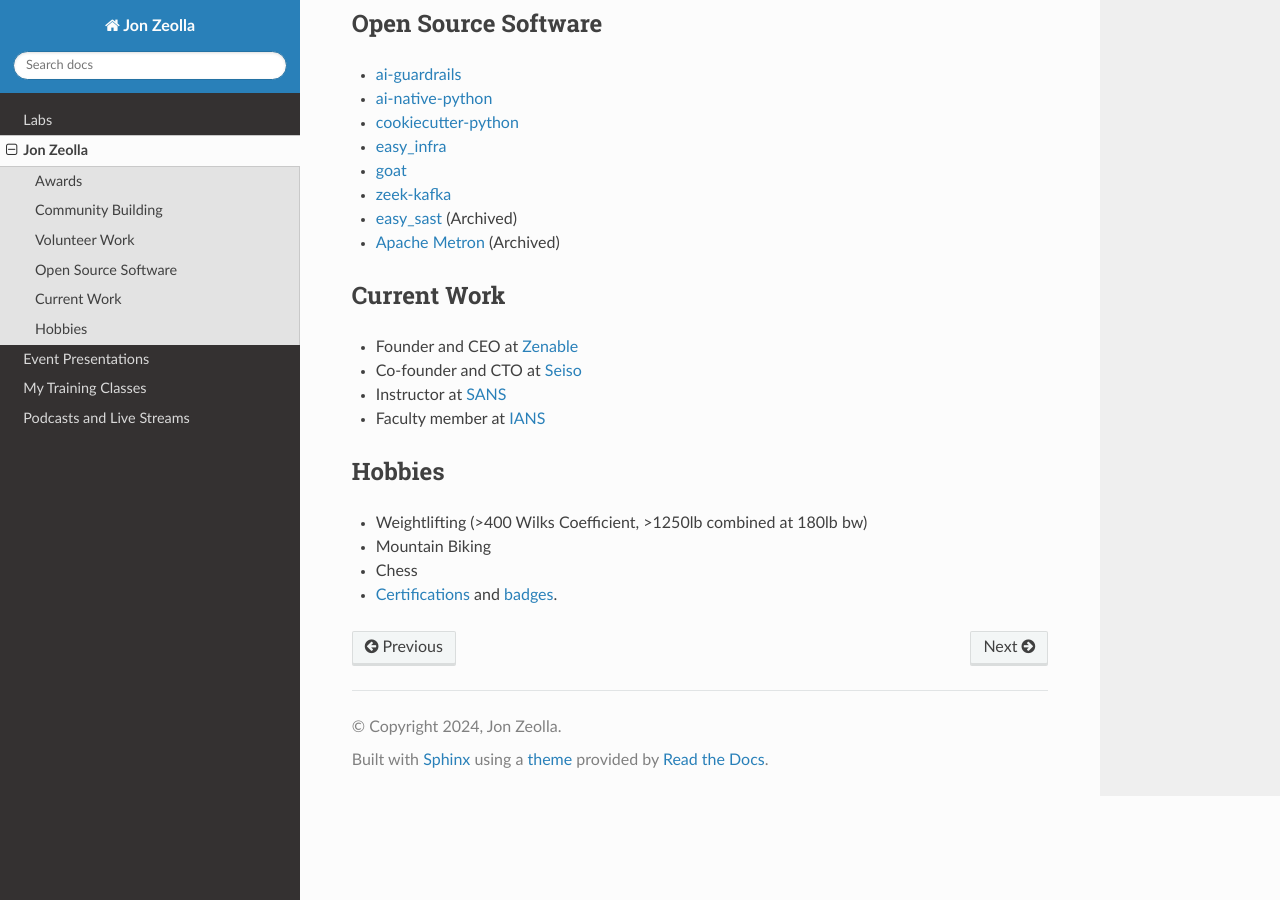
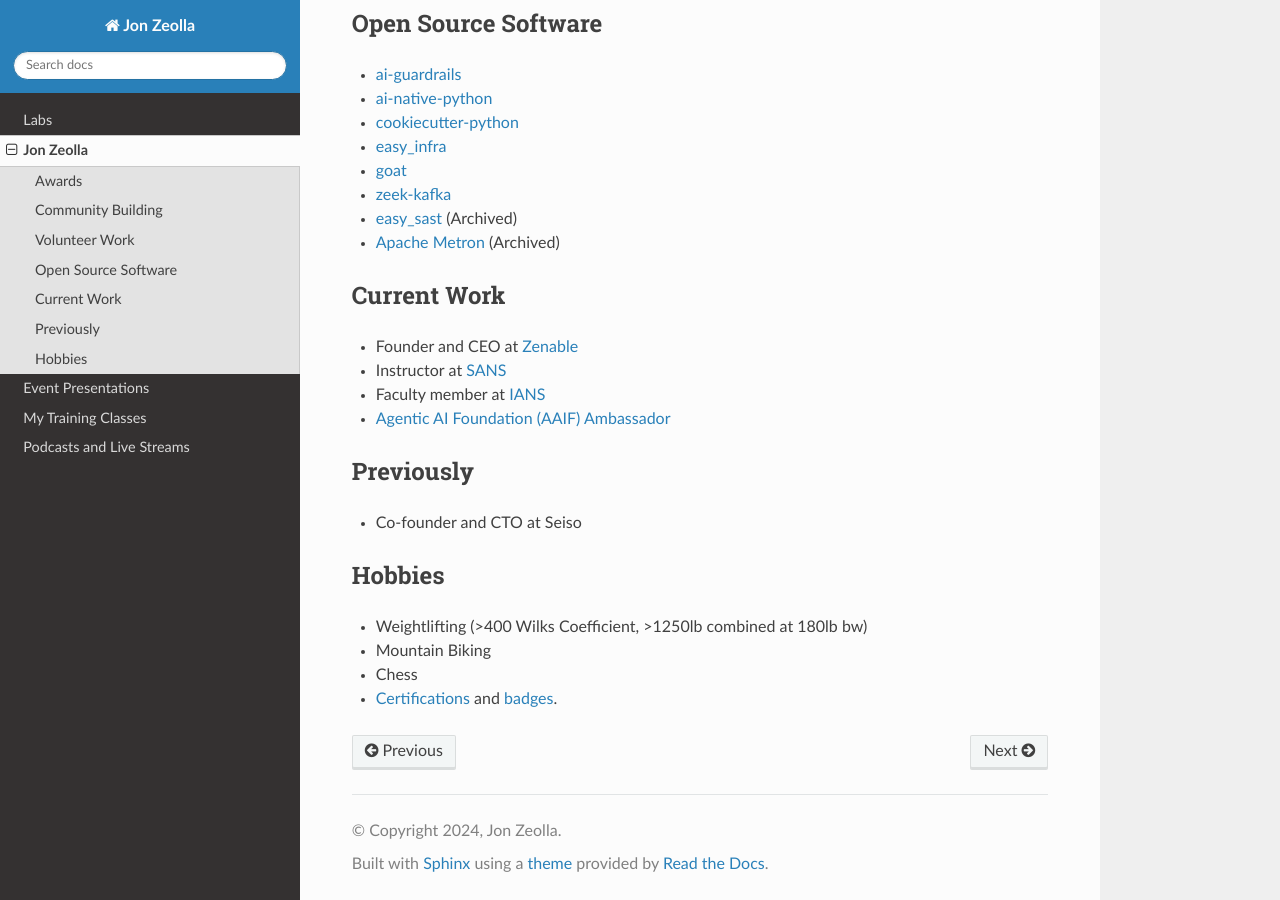
Before and after one commit to JonZeolla/JonZeolla.github.io, a Sphinx documentation site: the page built from docs/about-me.md, in a window 1280 px wide and 900 px high, scrolled down 1565 px. Built offline with Sphinx 7.4.7 and the Read the Docs theme 3.1.0, drawn with Linux system fonts in a browser that asks for light colours.

Commit message:
chore: fix the current work section
Seiso is a past role, so move it to a new Previously section and drop
the sei.so link, which redirects and will break once the team page is
removed. Point IANS at its new ians.com domain, drop the dead
#The-Team-slider anchor from the Zenable link, and add the AAIF
ambassador role.

Co-Authored-By: Claude Opus 5 <noreply@anthropic.com>
Claude-Session: https://claude.ai/code/session_011K6oXWZtoK98vyE3hC3CFA

```diff
--- a/docs/about-me.md
+++ b/docs/about-me.md
@@ -104,10 +104,14 @@ Check out Jon's [presentations and trainings](project:./ref/jz-content.md).
 
 ## Current Work
 
-* Founder and CEO at [Zenable](https://www.zenable.io/#The-Team-slider)
-* Co-founder and CTO at [Seiso](https://sei.so/jon)
+* Founder and CEO at [Zenable](https://www.zenable.io/)
 * Instructor at [SANS](https://www.sans.org/profiles/jon-zeolla/)
-* Faculty member at [IANS](https://www.iansresearch.com/our-faculty/faculty/detail/jon-zeolla)
+* Faculty member at [IANS](https://www.ians.com/faculty/jon-zeolla)
+* [Agentic AI Foundation (AAIF) Ambassador](https://aaif.io/ambassadors/#list)
+
+## Previously
+
+* Co-founder and CTO at Seiso
 
 ## Hobbies
 
```
